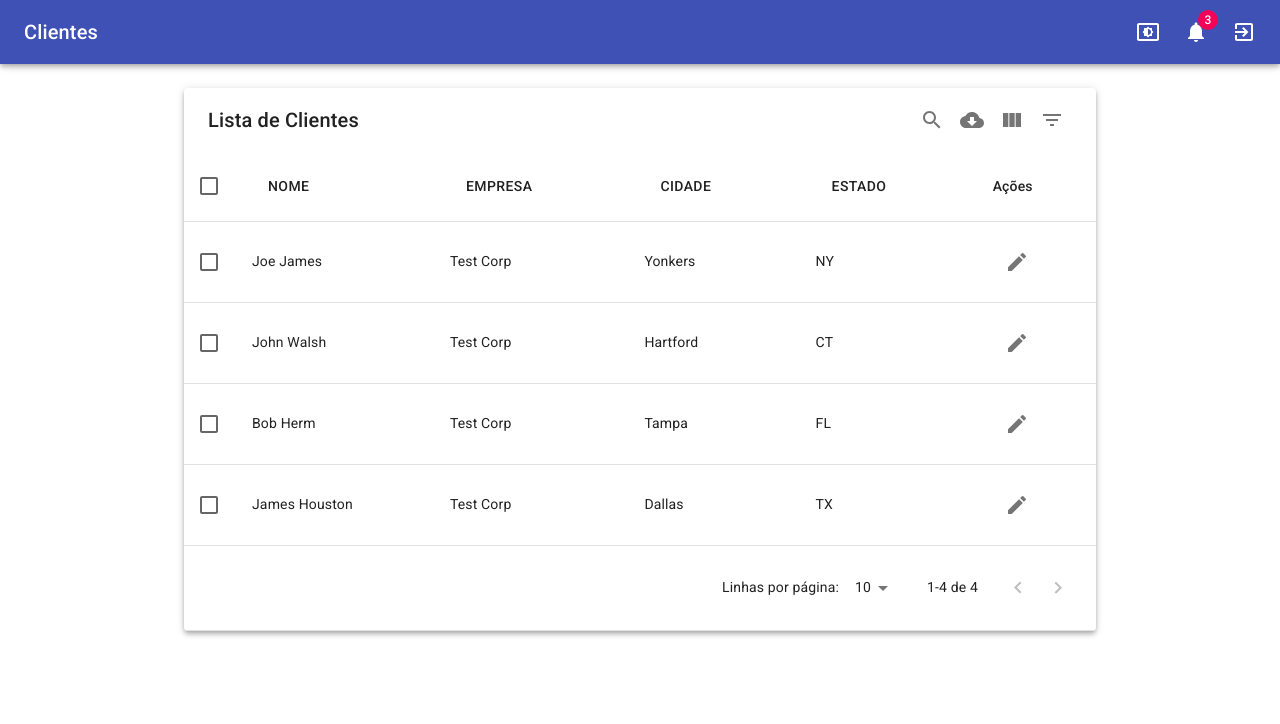
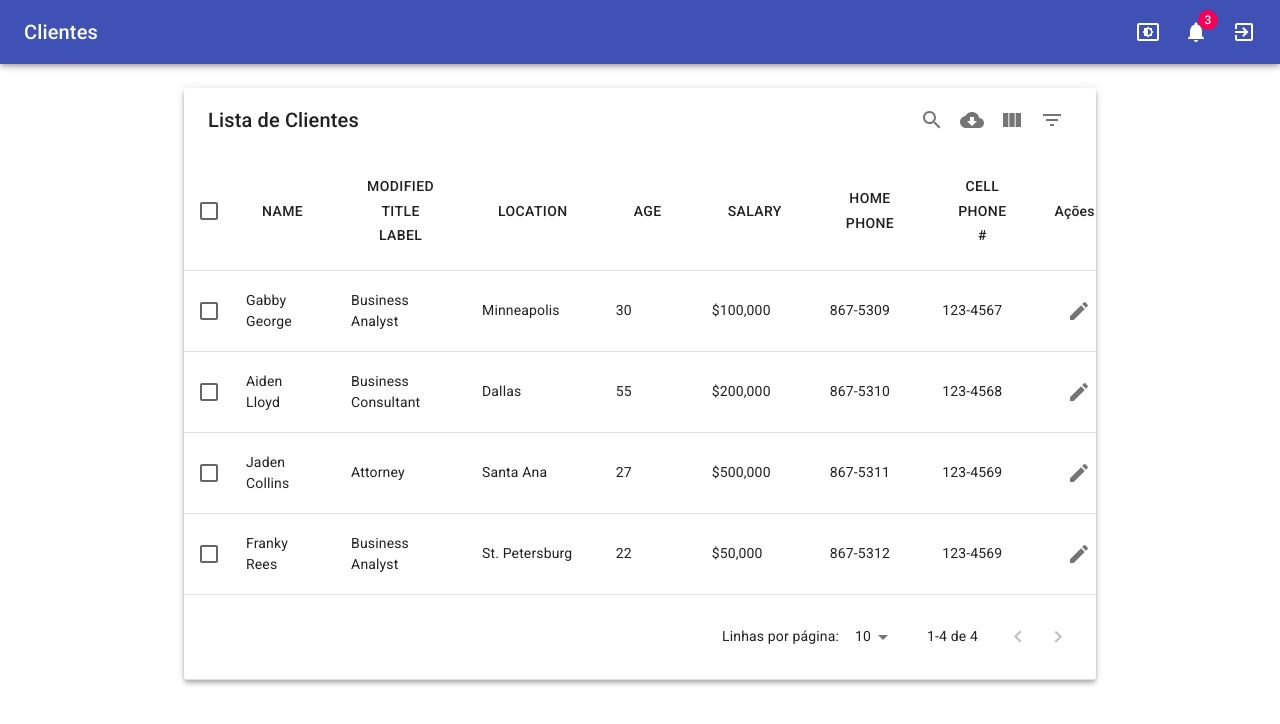
Before and after one commit to mdmundo/front-david, a React (Create React App) app: page /clients in a window 1280 px wide. Shown: the top 724 px of the page. Built offline with nearby package versions, Linux system fonts and the light colour scheme.

Commit message:
data-as-objects axios export

```diff
--- a/src/clients/Table.js
+++ b/src/clients/Table.js
@@ -20,12 +20,37 @@ const Table = () => {
   const classes = useStyles();
 
   const columns = [
-    "Nome",
-    "Empresa",
-    "Cidade",
-    "Estado",
     {
-      name: "Ações",
+      name: "name",
+      label: "Name"
+    },
+    {
+      name: "title",
+      label: "Modified Title Label"
+    },
+    {
+      name: "location",
+      label: "Location"
+    },
+    {
+      name: "age",
+      Label: "Age"
+    },
+    {
+      name: "salary",
+      label: "Salary"
+    },
+    {
+      name: "phone.home",
+      label: "Home Phone"
+    },
+    {
+      name: "phone.cell",
+      label: "Cell Phone #"
+    },
+    {
+      name: "edit",
+      label: "Ações",
       options: {
         filter: false,
         sort: false,
@@ -45,15 +70,44 @@ const Table = () => {
   ];
 
   const data = [
-    ["Joe James", "Test Corp", "Yonkers", "NY", "1"],
-    ["John Walsh", "Test Corp", "Hartford", "CT", "2"],
-    ["Bob Herm", "Test Corp", "Tampa", "FL", "3"],
-    ["James Houston", "Test Corp", "Dallas", "TX", "4"]
+    {
+      name: "Gabby George",
+      title: "Business Analyst",
+      location: "Minneapolis",
+      age: 30,
+      salary: "$100,000",
+      phone: { home: "867-5309", cell: "123-4567" }
+    },
+    {
+      name: "Aiden Lloyd",
+      title: "Business Consultant",
+      location: "Dallas",
+      age: 55,
+      salary: "$200,000",
+      phone: { home: "867-5310", cell: "123-4568" }
+    },
+    {
+      name: "Jaden Collins",
+      title: "Attorney",
+      location: "Santa Ana",
+      age: 27,
+      salary: "$500,000",
+      phone: { home: "867-5311", cell: "123-4569" }
+    },
+    {
+      name: "Franky Rees",
+      title: "Business Analyst",
+      location: "St. Petersburg",
+      age: 22,
+      salary: "$50,000",
+      phone: { home: "867-5312", cell: "123-4569" }
+    }
   ];
 
   const options = {
     filterType: "checkbox",
     print: false,
+    enableNestedDataAccess: ".",
     textLabels: {
       body: {
         noMatch: "Desculpe, nenhum registro correspondente encontrado",
--- a/src/clients/axios.js
+++ b/src/clients/axios.js
@@ -3,3 +3,5 @@ import axios from "axios";
 const instance = axios.create({
   baseURL: "https://0l5ox8r4.anyfiddle.run"
 });
+
+export { instance as default };
```
